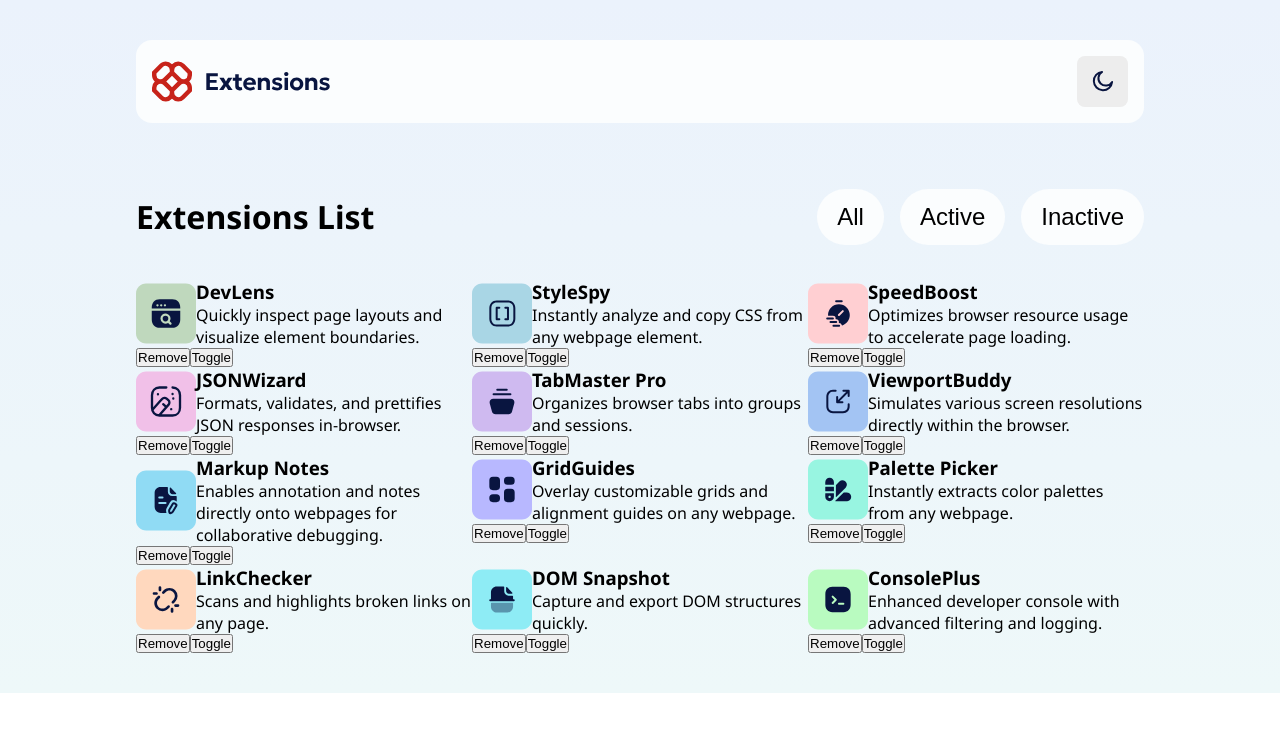
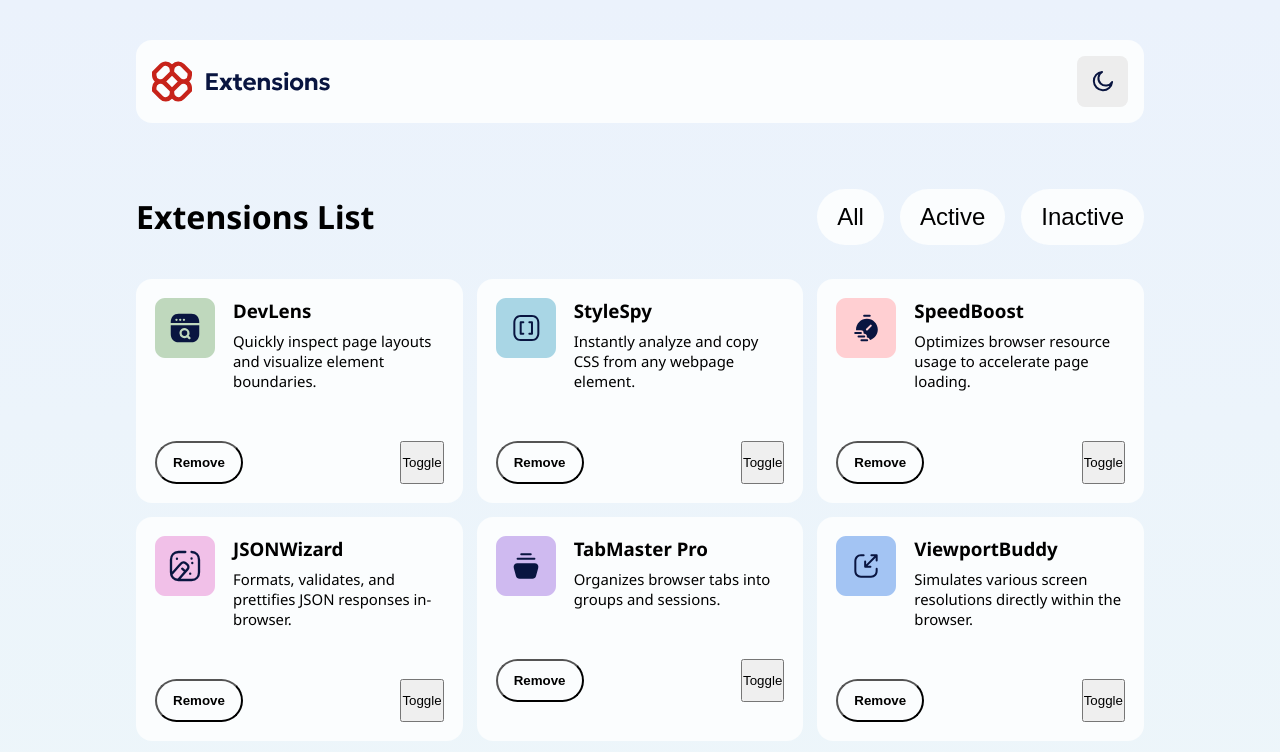
Before and after one commit to horoserp/browser-extensions, a plain HTML site: page index.html in a window 1280 px wide. Shown: the top 752 px of the page. Drawn offline with Linux system fonts and the light colour scheme.

Commit message:
Update: Continue styling card.

```diff
--- a/style.css
+++ b/style.css
@@ -105,20 +105,50 @@ article {
 .grid-container {
   display: grid;
   grid-template-columns: 1fr 1fr 1fr;
+  gap: 0.875rem;
 }
 
 .card {
   display: flex;
   flex-direction: column;
+  background-color: var(--Neutral-0);
+  padding: 1.1875rem;
+  border-radius: 1rem;
 }
 
 .details-container {
   display: flex;
+  margin-bottom: 3.125rem;
+}
+
+.card-logo {
+  height: 3.75rem;
+  margin-right: 1.125rem;
+}
+
+.card-title {
+  margin-bottom: 0.5rem;
+}
+
+.card-text {
+  font-size: 0.93rem;
 }
 
 .button-container {
   display: flex;
 }
+
+.card-button {
+  font-weight: 700;
+  background-color: var(--Neutral-0);
+  margin-right: auto;
+  padding: 0.75rem 1rem;
+  border-radius: 2rem;
+}
+
+/* TODO: Add border to card */
+/* TODO: Change colors on card-text, card-button (text and border) */
+/* TODO: Create toggle button */
 
 /* Extra small devices [iPhone SE - 375](phones, 600px and down) */
 @media only screen and (max-width: 600px) {
```
